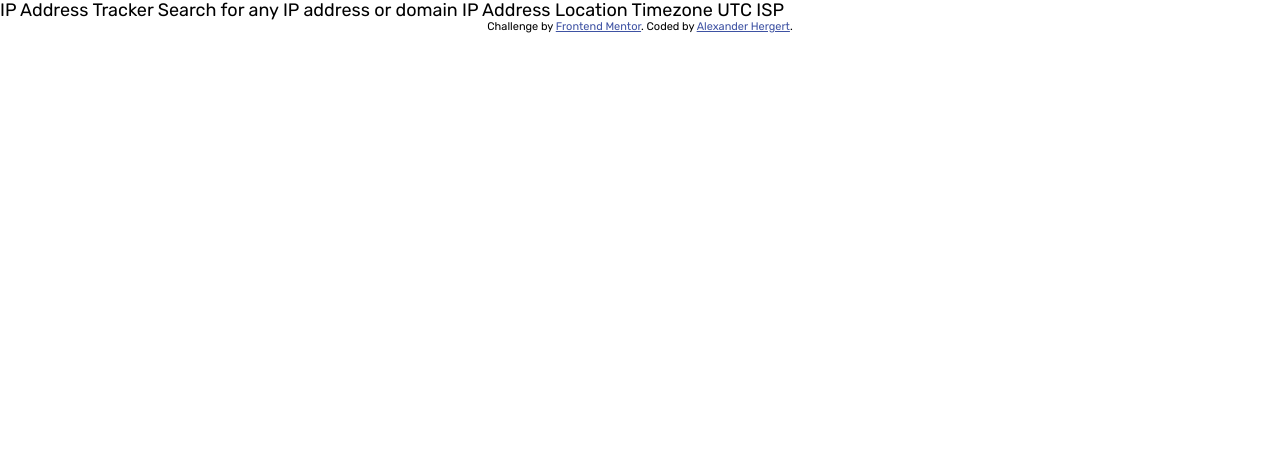
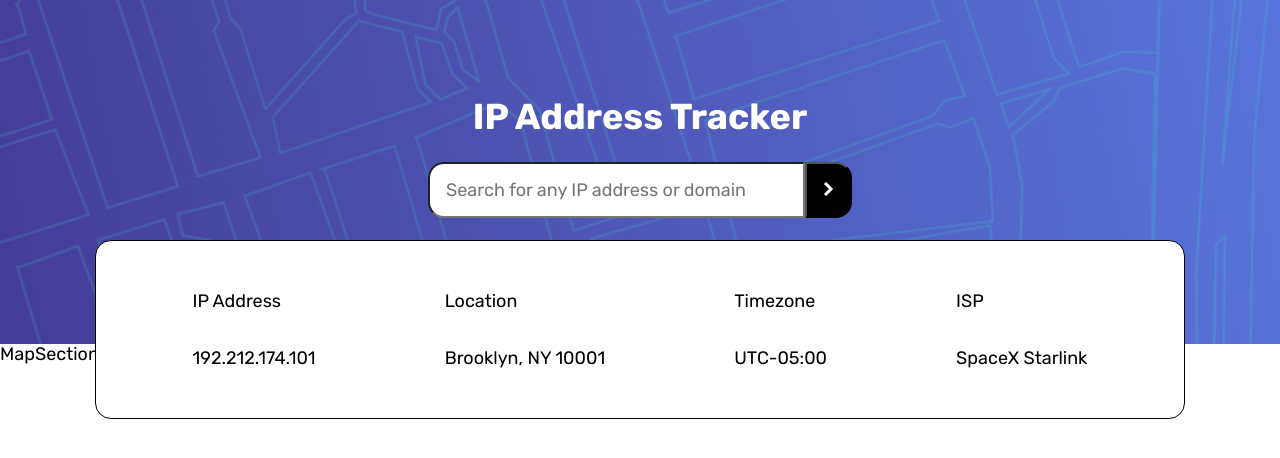
Before and after one commit to alexander-hergert/IP-Address-Tracker, a React (Vite) app: page / in a window 1280 px wide. Shown: the top 458 px of the page. Built offline with nearby package versions, Linux system fonts and the light colour scheme.

Commit message:
Add basic structure and styles.

```diff
--- a/index.html
+++ b/index.html
@@ -5,17 +5,12 @@
     <link rel="icon" type="image/svg+xml" href="/vite.svg" />
     <meta name="viewport" content="width=device-width, initial-scale=1.0" />
     <link rel="stylesheet" href="normalize.css" />
-    <link rel="stylesheet" href="styles.css">
+    <link rel="stylesheet" href="styles.css" />
     <title>Frontend Mentor | IP Address Tracker</title>
   </head>
   <body>
     <div id="root"></div>
     <script type="module" src="/src/main.jsx"></script>
-    IP Address Tracker Search for any IP address or domain IP Address Location
-    Timezone UTC
-    <!-- add offset value dynamically using the API -->
-    ISP
-
     <div class="attribution">
       Challenge by
       <a href="https://www.frontendmentor.io?ref=challenge" target="_blank"
--- a/package.json
+++ b/package.json
@@ -10,8 +10,10 @@
     "preview": "vite preview"
   },
   "dependencies": {
+    "axios": "^1.4.0",
     "react": "^18.2.0",
     "react-dom": "^18.2.0",
+    "react-query": "^3.39.3",
     "styled-components": "^6.0.5"
   },
   "devDependencies": {
--- a/src/App.jsx
+++ b/src/App.jsx
@@ -1,11 +1,17 @@
 import React from "react";
+import InputSection from "./components/InputSection";
+import OutputSection from "./components/OutputSection";
+import MapSection from "./components/mapSection";
+import { styled } from "styled-components";
 
 function App() {
-
-
   return (
     <>
-      <div></div>
+      <main>
+        <InputSection />
+        <OutputSection />
+        <MapSection />
+      </main>
     </>
   );
 }
--- /dev/null
+++ b/src/components/InputSection.jsx
@@ -0,0 +1,64 @@
+import React from "react";
+import { styled } from "styled-components";
+
+/***********************Styles*************************/
+//variables
+const cornerSize = "1rem";
+const activeColor = "hsl(0, 0%, 17%)";
+//variables
+
+const Section = styled.section`
+  padding: 4em;
+  background-image: url("../src/assets/images/pattern-bg-desktop.png");
+  background-repeat: no-repeat;
+  background-size: cover;
+  text-align: center;
+  height: 25vh;
+`;
+
+const H1 = styled.h1`
+  color: white;
+`;
+
+const Form = styled.form`
+  width: 100%;
+`;
+
+const Input = styled.input`
+  padding: 1rem;
+  width: 30%;
+  border-top-left-radius: ${cornerSize};
+  border-bottom-left-radius: ${cornerSize};
+`;
+
+const Button = styled.button`
+  background-color: black;
+  color: white;
+  padding: 1rem;
+  border-top-right-radius: ${cornerSize};
+  border-bottom-right-radius: ${cornerSize};
+  &:hover {
+    cursor: pointer;
+    background-color: ${activeColor};
+  }
+`;
+
+/***********************Component*************************/
+
+
+
+const InputSection = () => {
+  return (
+    <Section>
+      <H1>IP Address Tracker</H1>
+      <Form>
+        <Input type="text" placeholder="Search for any IP address or domain" />
+        <Button name="search">
+          <img src="../src/assets/images/icon-arrow.svg" alt="icon" />
+        </Button>
+      </Form>
+    </Section>
+  );
+};
+
+export default InputSection;
--- /dev/null
+++ b/src/components/MapSection.jsx
@@ -0,0 +1,8 @@
+import React from "react";
+import { styled } from "styled-components";
+
+const MapSection = () => {
+  return <section>MapSection</section>;
+};
+
+export default MapSection;
--- /dev/null
+++ b/src/components/OutputSection.jsx
@@ -0,0 +1,50 @@
+import React from "react";
+import { styled } from "styled-components";
+
+/***********************Styles*************************/
+
+const Section = styled.section`
+  display: flex;
+  justify-content: space-around;
+  position: absolute;
+  top: 30%;
+  left: 50%;
+  transform: translateX(-50%);
+  padding: 2rem;
+  border: 1px solid black;
+  background-color: white;
+  width: 80%;
+  border-radius: 1rem;
+`;
+
+const Div = styled.section`
+  display: flex;
+  flex-direction: column;
+`;
+
+//Styles
+
+const OutputSection = () => {
+  return (
+    <Section>
+      <Div>
+        <p>IP Address</p>
+        <p>192.212.174.101</p>
+      </Div>
+      <Div>
+        <p>Location</p>
+        <p>Brooklyn, NY 10001</p>
+      </Div>
+      <Div>
+        <p>Timezone</p>
+        <p>UTC-05:00</p>
+      </Div>
+      <Div>
+        <p>ISP</p>
+        <p>SpaceX Starlink</p>
+      </Div>
+    </Section>
+  );
+};
+
+export default OutputSection;
--- a/styles.css
+++ b/styles.css
@@ -15,5 +15,6 @@
 
 body {
   font-size: 18px;
-  font-family: 'Rubik', sans-serif;
+  font-family: "Rubik", sans-serif;
+  min-height: 100vh;
 }
```
Also changed, not shown: 1 other file (tests, documents, lock files or other folders).
